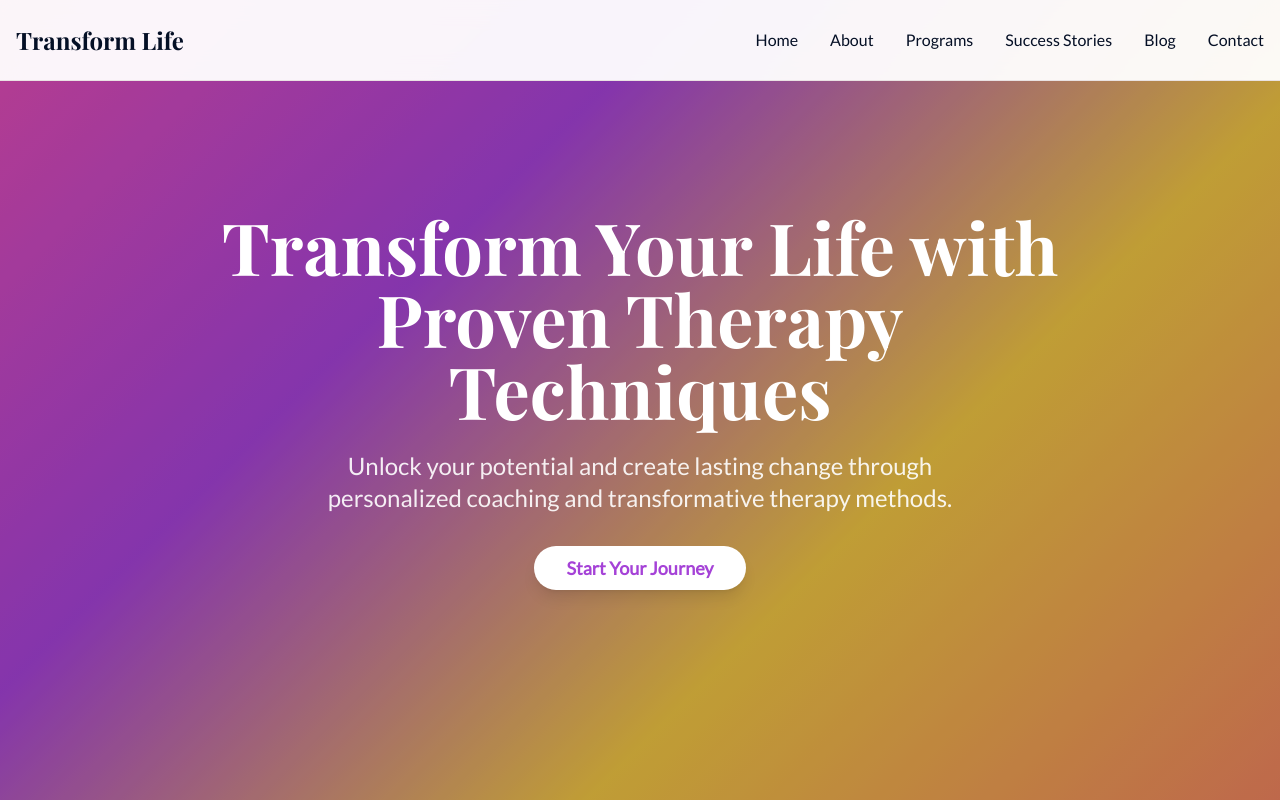
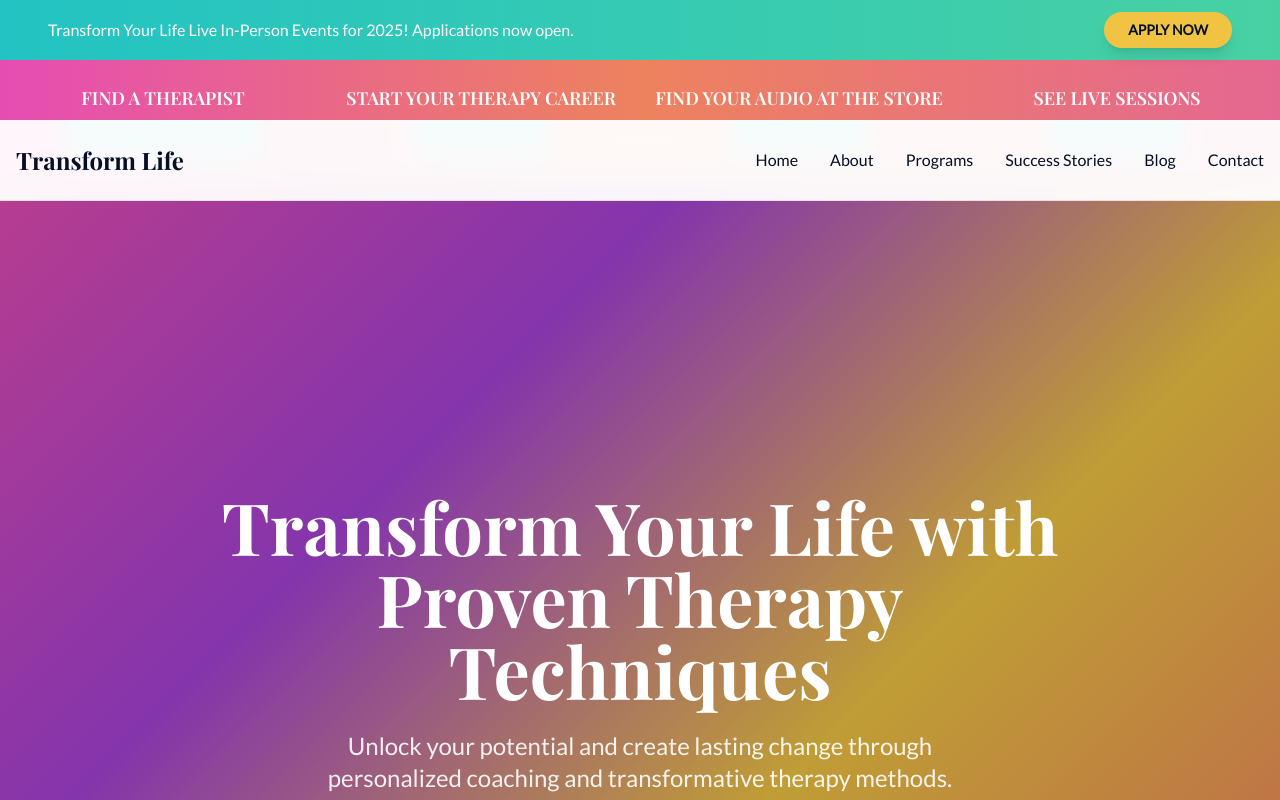
Before and after one commit to lokesh19-lokesh/data-flow-fixer-sync, a React (Vite) app: page / in a window 1280 px wide. Shown: the top 800 px of the page. Built offline with nearby package versions, Linux system fonts and the light colour scheme.

Commit message:
Refactor: Apply multi-color header
Updated the header section to include a multi-color design.

```diff
--- a/src/components/coaching/CoachingHero.tsx
+++ b/src/components/coaching/CoachingHero.tsx
@@ -11,6 +11,7 @@ const CoachingHero = () => {
     <section
       id="home"
       className="min-h-screen flex items-center justify-center relative bg-gradient-rainbow"
+      style={{ paddingTop: '200px' }}
     >
       <div className="absolute inset-0 bg-black/20"></div>
       <div className="container mx-auto px-4 text-center relative z-10">
--- a/src/components/coaching/CoachingNavigation.tsx
+++ b/src/components/coaching/CoachingNavigation.tsx
@@ -22,7 +22,72 @@ const CoachingNavigation = () => {
   };
 
   return (
-    <nav className="fixed top-0 w-full bg-background/95 backdrop-blur-md border-b border-border z-50">
+    <>
+      {/* Multi-colored Header Banner */}
+      <div className="bg-gradient-to-r from-vibrant-teal to-vibrant-mint text-white py-3 px-4">
+        <div className="container mx-auto">
+          <div className="flex flex-col md:flex-row items-center justify-between gap-4">
+            <div className="text-center md:text-left">
+              <p className="font-lato text-sm md:text-base font-medium">
+                Transform Your Life Live In-Person Events for 2025! Applications now open.
+              </p>
+            </div>
+            <Button
+              size="sm"
+              className="bg-vibrant-gold hover:bg-vibrant-gold/90 text-secondary font-lato font-semibold px-6 py-2 rounded-full shadow-lg hover:shadow-xl transition-all duration-300"
+            >
+              APPLY NOW
+            </Button>
+          </div>
+        </div>
+      </div>
+
+      {/* Multi-colored Service Sections */}
+      <div className="bg-gradient-to-r from-vibrant-pink via-vibrant-coral to-vibrant-rose text-white py-6">
+        <div className="container mx-auto px-4">
+          <div className="grid grid-cols-1 md:grid-cols-2 lg:grid-cols-4 gap-6">
+            <div className="text-center">
+              <h3 className="font-playfair text-lg font-semibold mb-2">FIND A THERAPIST</h3>
+              <Button
+                size="sm"
+                className="bg-vibrant-teal hover:bg-vibrant-teal/90 text-white font-lato font-medium px-4 py-2 rounded-md"
+              >
+                BOOK A CONSULTATION
+              </Button>
+            </div>
+            <div className="text-center">
+              <h3 className="font-playfair text-lg font-semibold mb-2">START YOUR THERAPY CAREER</h3>
+              <Button
+                size="sm"
+                className="bg-vibrant-teal hover:bg-vibrant-teal/90 text-white font-lato font-medium px-4 py-2 rounded-md"
+              >
+                EXPLORE NOW
+              </Button>
+            </div>
+            <div className="text-center">
+              <h3 className="font-playfair text-lg font-semibold mb-2">FIND YOUR AUDIO AT THE STORE</h3>
+              <Button
+                size="sm"
+                className="bg-vibrant-teal hover:bg-vibrant-teal/90 text-white font-lato font-medium px-4 py-2 rounded-md"
+              >
+                EXPLORE NOW
+              </Button>
+            </div>
+            <div className="text-center">
+              <h3 className="font-playfair text-lg font-semibold mb-2">SEE LIVE SESSIONS</h3>
+              <Button
+                size="sm"
+                className="bg-vibrant-teal hover:bg-vibrant-teal/90 text-white font-lato font-medium px-4 py-2 rounded-md"
+              >
+                EXPLORE NOW
+              </Button>
+            </div>
+          </div>
+        </div>
+      </div>
+
+      {/* Main Navigation */}
+      <nav className="fixed top-0 w-full bg-background/95 backdrop-blur-md border-b border-border z-50" style={{ top: '120px' }}>
         <div className="container mx-auto px-4">
           <div className="flex justify-between items-center h-20">
             <div className="font-playfair text-2xl font-bold text-secondary">
@@ -69,6 +134,7 @@ const CoachingNavigation = () => {
           )}
         </div>
       </nav>
+    </>
   );
 };
 
```
Lines whose indentation alone changed are shown as unchanged.
